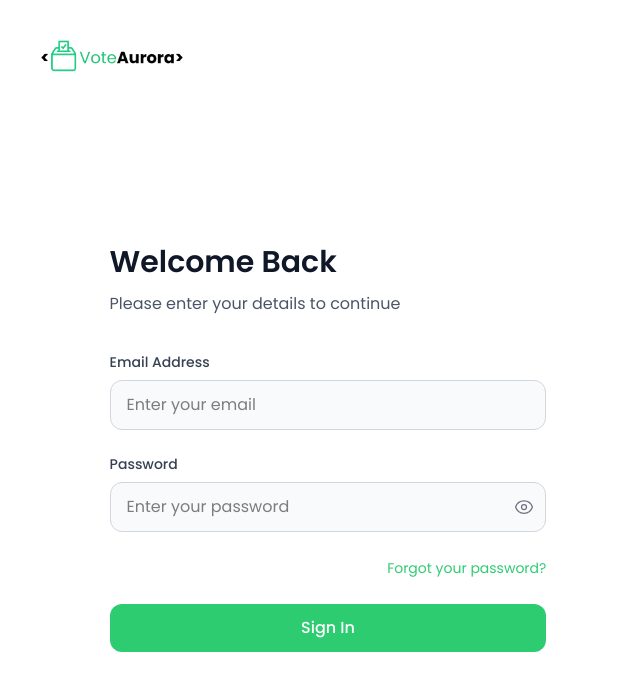
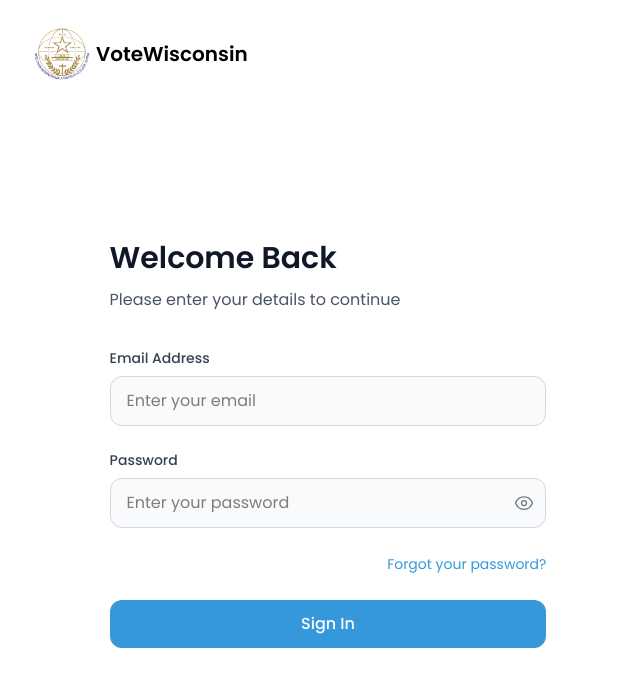
Before and after one commit to emmanuelcobbinah007/vote-aurora-application, a Next.js app: page /login in a window 1280 px wide. Shown: the top 690 px of the page, without its empty margins (0-640 px from the left). Built offline with nearby package versions, Linux system fonts and the light colour scheme.

Commit message:
wisconsin login page redesign

```diff
--- a/src/app/login/page.tsx
+++ b/src/app/login/page.tsx
@@ -201,13 +201,14 @@ const LoginPage = () => {
         <div className="flex-1 h-screen mx-4 my-3 w-[50%]">
           <div className="flex items-center space-x-3 mx-4 mt-3 opacity-0 animate-fade-in-up">
             <Image
-              src="/VoteAurora.png"
+              src="/wisconsin_logo.png"
               alt="UPSA University Crest"
-              width={160}
-              height={55}
+              width={60}
+              height={60}
               priority
               className="object-contain mr-1"
             />
+            <span className="font-semibold text-xl">VoteWisconsin</span>
           </div>
           <div className="flex flex-col justify-center h-[90%] w-[85%] md:w-[70%] mx-auto">
             <div className="mb-9 opacity-0 animate-fade-in-up delay-200">
@@ -294,7 +295,7 @@ const LoginPage = () => {
                   }}
                   onBlur={formik.handleBlur}
                   value={formik.values.email}
-                  className={`w-full px-4 py-3 border rounded-xl focus:ring-2 focus:ring-[#2ecc71] focus:border-transparent outline-none transition-all duration-200 bg-gray-50 focus:bg-white ${
+                  className={`w-full px-4 py-3 border rounded-xl focus:ring-2 focus:ring-[#3498db] focus:border-transparent outline-none transition-all duration-200 bg-gray-50 focus:bg-white ${
                     formik.touched.email && formik.errors.email
                       ? "border-red-300 focus:ring-red-500"
                       : "border-gray-300"
@@ -326,7 +327,7 @@ const LoginPage = () => {
                     }}
                     onBlur={formik.handleBlur}
                     value={formik.values.password}
-                    className={`w-full px-4 py-3 border rounded-xl focus:ring-2 focus:ring-[#2ecc71] focus:border-transparent outline-none transition-all duration-200 bg-gray-50 focus:bg-white ${
+                    className={`w-full px-4 py-3 border rounded-xl focus:ring-2 focus:ring-[#3498db] focus:border-transparent outline-none transition-all duration-200 bg-gray-50 focus:bg-white ${
                       formik.touched.password && formik.errors.password
                         ? "border-red-300 focus:ring-red-500"
                         : "border-gray-300"
@@ -388,7 +389,7 @@ const LoginPage = () => {
               <div className="text-right opacity-0 animate-fade-in-up delay-500">
                 <Link
                   href="/forgot-password"
-                  className="text-sm text-[#2ecc71] hover:text-[#27ae60] transition-colors duration-200"
+                  className="text-sm text-[#3498db] hover:text-[#2980b9] transition-colors duration-200"
                 >
                   Forgot your password?
                 </Link>
@@ -398,10 +399,10 @@ const LoginPage = () => {
               <button
                 type="submit"
                 disabled={isLoading || !formik.isValid}
-                className={`w-full py-3 px-4 rounded-xl font-medium focus:ring-2 focus:ring-[#2ecc71] focus:ring-offset-2 transition-all duration-200 transform opacity-0 animate-fade-in-up delay-600 ${
+                className={`w-full py-3 px-4 rounded-xl font-medium focus:ring-2 focus:ring-[#3498db] focus:ring-offset-2 transition-all duration-200 transform opacity-0 animate-fade-in-up delay-600 ${
                   isLoading || !formik.isValid
                     ? "bg-gray-400 cursor-not-allowed"
-                    : "bg-[#2ecc71] text-white hover:bg-[#27ae60] hover:scale-[1.02] active:scale-[0.98]"
+                    : "bg-[#3498db] text-white hover:bg-[#2980b9] hover:scale-[1.02] active:scale-[0.98]"
                 }`}
               >
                 {isLoading ? (
@@ -440,14 +441,30 @@ const LoginPage = () => {
         <div className="flex-1 relative hidden md:flex items-center justify-center overflow-hidden opacity-0 animate-fade-in delay-100">
           {/* Background Image */}
           <Image
-            src="/login_page_image.png"
+            src="/wisconsin_front.jpg"
             alt="University Campus"
             fill
             className="object-cover"
           />
 
           {/* Dark Overlay */}
-          <div className="absolute inset-0 bg-black/40 bg-opacity-60 backdrop-blur-sm"></div>
+          <div className="absolute inset-0 bg-black/30 bg-opacity-60 backdrop-blur-sm"></div>
+
+          <div className="relative text-center text-white z-10">
+            <div className="bg-white/20 backdrop-blur-sm rounded-full p-4 mx-auto mb-6 w-fit">
+              <Image
+                src="/wisconsin_logo.png"
+                alt="UPSA University Crest"
+                width={120}
+                height={120}
+                className="object-contain opacity-100"
+              />
+            </div>
+            <h3 className="text-2xl font-light mb-2">
+              Wisconsin International University College, Ghana
+            </h3>
+            <p className="text-gray-200">Secure Electronic Voting System</p>
+          </div>
 
           {/* Content */}
         </div>
```
Also changed, not shown: public/wisconsin_front.jpg (added), public/wisconsin_logo.png (added).
